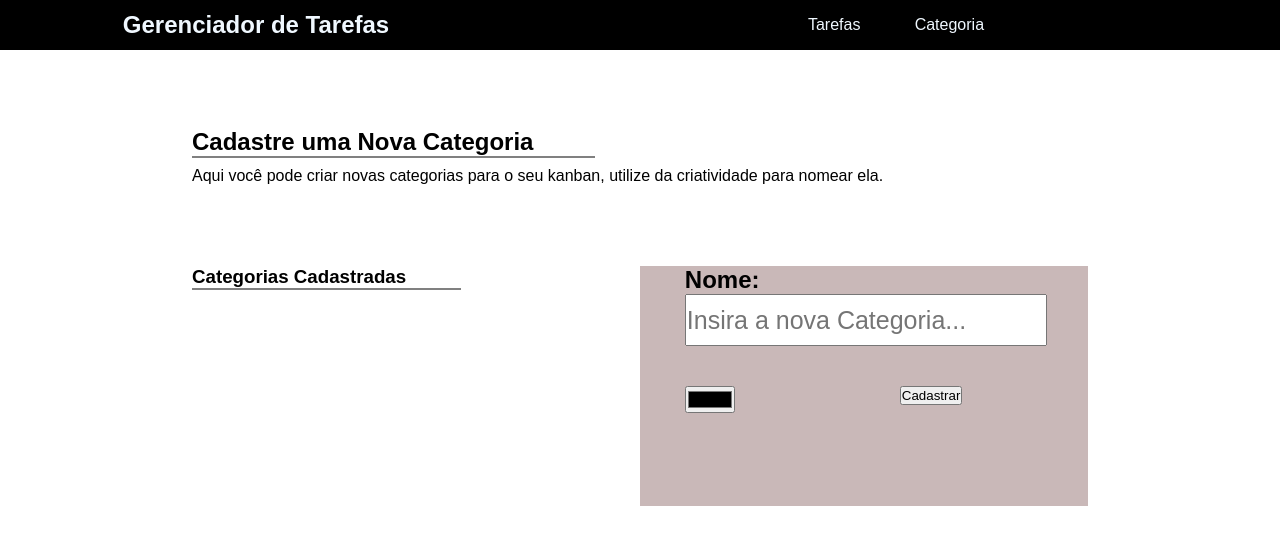
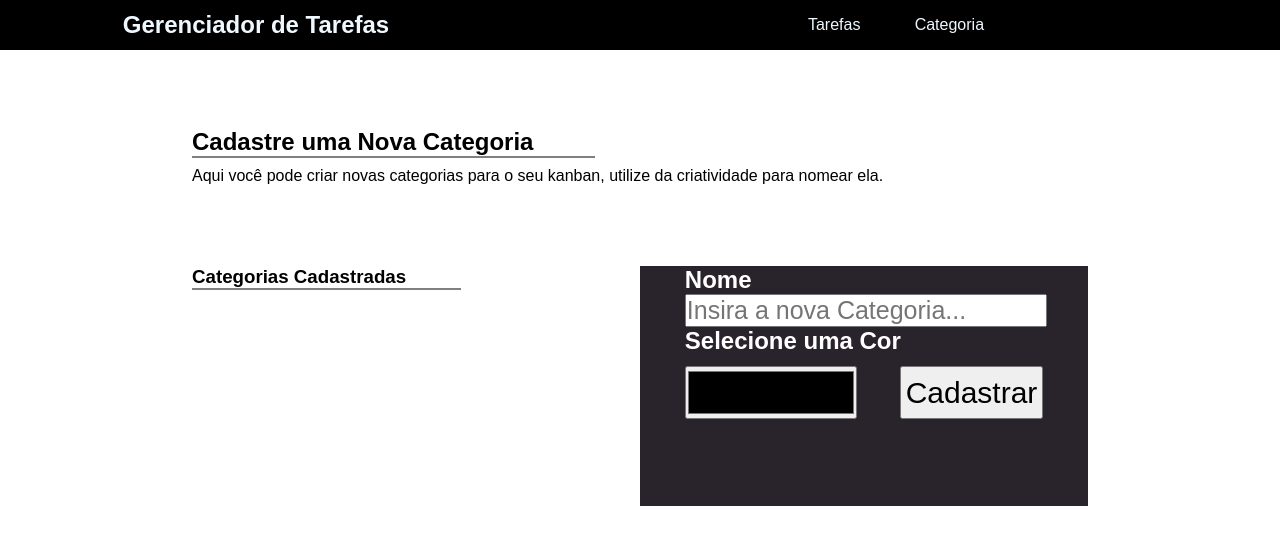
Before and after one commit to Otavio-Miguel-Rocha/to-do-list, an Angular app: page /categoria in a window 1280 px wide. Shown: the top 544 px of the page. Built offline with nearby package versions, Linux system fonts and the light colour scheme.

Commit message:
Continua a estilização da page categoria e as tarefas retornam a funcionar!

```diff
--- a/src/categorias/categorias.component.css
+++ b/src/categorias/categorias.component.css
@@ -1,4 +1,4 @@
-  /* main square */
+/* main square */
 #squareRegisterCategory {
   background-color: white;
   display: flex;
@@ -9,18 +9,18 @@
 }
 /*  */
 /* information square */
-.information-register-category{
+.information-register-category {
   display: flex;
   height: 30%;
   width: 70%;
   justify-content: center;
   flex-direction: column;
 }
-.tittle-section{
+.tittle-section {
   border-bottom: 2px solid gray;
   width: 45%;
 }
-.content-register-category{
+.content-register-category {
   display: flex;
   height: 10%;
   margin-top: 1%;
@@ -30,7 +30,7 @@
 .grid-category {
   display: grid;
   width: 70%;
-  grid-template-columns: repeat(2,1fr);
+  grid-template-columns: repeat(2, 1fr);
 }
 /*  */
 /* left-side-grid-list */
@@ -40,72 +40,91 @@
   height: 150px;
   flex-direction: column;
 }
-#tittle-list-category{
+#tittle-list-category {
   border-bottom: 2px solid gray;
   width: 60%;
 }
-.square-all-categories{
+.square-all-categories {
   display: grid;
   width: 100%;
   grid-template-columns: 75% 25%;
 }
-.grid-category-one{
+.grid-category-one {
   display: grid;
   grid-template-columns: 70% 30%;
   width: 100%;
   height: 70px;
 }
-.category-div-behind-name{
+.category-div-behind-name {
   display: flex;
   width: 100%;
   justify-content: center;
   align-items: center;
 }
-.category-div-name{
+.category-div-name {
   display: flex;
   width: 80%;
   height: 80%;
   background-color: white;
+  word-break: break-all;
 }
-.category-name{
+.category-name {
   word-break: break-all;
   font-size: 20px;
 }
-.icons-list{
+.icons-list {
   display: flex;
   flex-direction: column;
   width: 100%;
   align-items: center;
 }
-.button-input-list{
+.button-input-list {
   width: 80%;
-  height: 50% ;
+  height: 50%;
+  cursor: pointer;
 }
 
-
 /* right-side-grid-register */
-.register-category{
+.register-category {
   display: flex;
   width: 100%;
   height: 30vh;
   align-items: center;
-  background-color: rgb(201, 184, 184);
+  background-color: rgb(41, 35, 43);
   flex-direction: column;
+  color: white;
 }
-.input-category-register{
+.input-category-register {
   display: flex;
   width: 80%;
   height: 50%;
   flex-direction: column;
 }
-#input-category{
+#input-category {
   display: flex;
   width: 100%;
   height: 40%;
   font-size: 25px;
 }
-.colorAndButton{
+.colorAndButton {
   display: grid;
   width: 80%;
+  height: 100%;
   grid-template-columns: 60% 40%;
 }
+.inputs-registers {
+  display: flex;
+  width: 80%;
+  height: 50%;
+  justify-content: center;
+  align-items: center;
+}
+.input-register-configurations-categories {
+  display: flex;
+  width: 100%;
+  height: 70%;
+  justify-content: center;
+  align-items: center;
+  font-size: 30px;
+  cursor: pointer;
+}
--- a/src/categorias/categorias.component.html
+++ b/src/categorias/categorias.component.html
@@ -1,15 +1,23 @@
-
 <div id="squareRegisterCategory">
   <div class="information-register-category">
     <h2 class="tittle-section">Cadastre uma Nova Categoria</h2>
-    <p class="content-register-category">Aqui você pode criar novas categorias para o seu kanban, utilize da criatividade para nomear ela.</p>
+    <p class="content-register-category">
+      Aqui você pode criar novas categorias para o seu kanban, utilize da
+      criatividade para nomear ela.
+    </p>
   </div>
   <div class="grid-category">
     <div class="category-list">
       <h3 id="tittle-list-category">Categorias Cadastradas</h3>
-      <ul style="margin-top: 2%;">
-          <div *ngFor="let categoria of categorias; index as indice" class="category">
-            <li style="list-style-type: none;" [style.background-color]="categoria.cor">
+      <ul style="margin-top: 2%">
+        <div
+          *ngFor="let categoria of categorias; index as indice"
+          class="category"
+        >
+          <li
+            style="list-style-type: none"
+            [style.background-color]="categoria.cor"
+          >
             <div class="grid-category-one">
               <div class="category-div-behind-name">
                 <div class="category-div-name">
@@ -17,8 +25,17 @@
                 </div>
               </div>
               <div class="icons-list">
-                    <input type="color" [(ngModel)]="categoria.cor" class="button-input-list">
-                    <button class="button-input-list" (click)="removerDaLista(indice)">Remover</button>
+                <input
+                  type="color"
+                  [(ngModel)]="categoria.cor"
+                  class="button-input-list"
+                />
+                <button
+                  class="button-input-list"
+                  (click)="removerDaLista(indice)"
+                >
+                  Remover
+                </button>
               </div>
             </div>
           </li>
@@ -27,16 +44,32 @@
     </div>
     <div class="register-category">
       <div class="input-category-register">
-        <h2>Nome: </h2>
-        <input id="input-category" [(ngModel)]="categoria.nome" placeholder="Insira a nova Categoria..." />
+        <h2>Nome</h2>
+        <input
+          id="input-category"
+          [(ngModel)]="categoria.nome"
+          placeholder="Insira a nova Categoria..."
+          maxlength="40"
+        />
+        <h2>Selecione uma Cor</h2>
       </div>
       <div class="colorAndButton">
-        <div>
-          <input type="color" [(ngModel)]="categoria.cor">
+        <div class="inputs-registers">
+          <input
+            type="color"
+            [(ngModel)]="categoria.cor"
+            class="input-register-configurations-categories"
+          />
         </div>
-        <div>
-          <button (click)="cadastrarTarefa(categoria)">Cadastrar</button>
+        <div class="inputs-registers" style="width: 100%">
+          <button
+            class="input-register-configurations-categories"
+            (click)="cadastrarTarefa(categoria)"
+          >
+            Cadastrar
+          </button>
         </div>
       </div>
     </div>
   </div>
+</div>
--- a/src/register/register.component.html
+++ b/src/register/register.component.html
@@ -28,11 +28,13 @@
           Categoria:
         </h1>
         <select
-          [(ngModel)]="tarefa.categoria"
+          [(ngModel)]="tarefa.categoria.nome"
           class="inputs-buttons-cadastro"
           id="select-categoria"
         >
-          <option *ngFor="let categoria of categorias">{{categoria.nome}}</option>
+          <option *ngFor="let categoria of categorias">
+            {{ categoria.nome }}
+          </option>
         </select>
         <button
           (click)="register()"
@@ -46,6 +48,6 @@
   </div>
 </div>
 <app-tasks
-[categoriasRegistradas]="categorias"
-[tarefaRegistradas]="tarefas"
+  [categoriasRegistradas]="categorias"
+  [tarefaRegistradas]="tarefas"
 ></app-tasks>
--- a/src/tasks/tasks.component.html
+++ b/src/tasks/tasks.component.html
@@ -7,7 +7,7 @@
     >
       <h2>{{ categoria.nome }}</h2>
       <div
-        *ngFor="let tarefa of getTarefas(categoria);"
+        *ngFor="let tarefa of getTarefas(categoria.nome)"
         class="div-tasks-behind"
       >
         <div class="div-tasks">
@@ -23,9 +23,11 @@
             <select
               class="buttons-inputs-list"
               (change)="mudarCategoria()"
-              [(ngModel)]="tarefa.categoria"
+              [(ngModel)]="tarefa.categoria.nome"
             >
-              <option *ngFor="let categoria of categoriasRegistradas">{{categoria}}</option>
+              <option *ngFor="let categoria of categoriasRegistradas">
+                {{ categoria.nome }}
+              </option>
             </select>
             <button (click)="remover(tarefa)" class="buttons-inputs-list">
               Remover
@@ -33,7 +35,7 @@
           </div>
         </div>
       </div>
-      <button (click)="openRegister">+</button>
+      <button (click)="(openRegister)">+</button>
     </div>
   </div>
 </section>
--- a/src/tasks/tasks.component.ts
+++ b/src/tasks/tasks.component.ts
@@ -3,7 +3,11 @@ import { Component, Input } from "@angular/core";
 interface Tarefa {
   titulo: string;
   descricao: string;
-  categoria: string;
+  categoria: Categoria;
+}
+interface Categoria {
+  nome: string;
+  cor: string;
 }
 
 @Component({
@@ -11,18 +15,17 @@ interface Tarefa {
   templateUrl: "./tasks.component.html",
   styleUrls: ["./tasks.component.css"],
 })
-export class TasksComponent{
+export class TasksComponent {
+  @Input()
+  tarefaRegistradas: Tarefa[];
 
   @Input()
-  tarefaRegistradas:Tarefa[];
+  categoriasRegistradas: Categoria[];
 
-  @Input()
-  categoriasRegistradas:string[];
-
-  getTarefas(categoria:string): any[]{
-    return this.tarefaRegistradas.filter( (tarefa) => {
-      return tarefa.categoria === categoria;
-    })
+  getTarefas(categoria: string): any[] {
+    return this.tarefaRegistradas.filter((tarefa) => {
+      return tarefa.categoria.nome == categoria;
+    });
   }
   remover(objeto: Tarefa): void {
     this.tarefaRegistradas.splice(this.tarefaRegistradas.indexOf(objeto), 1);
```
Lines whose indentation alone changed are shown as unchanged.
